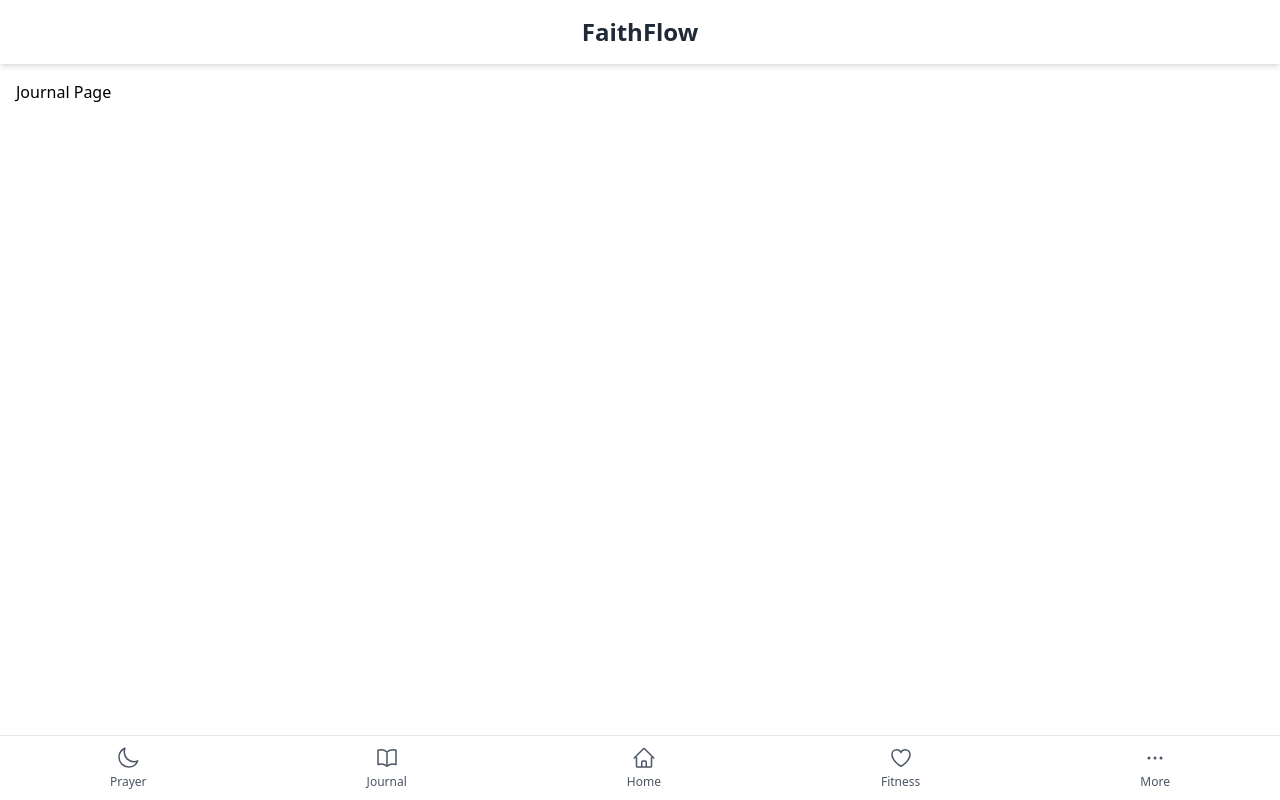
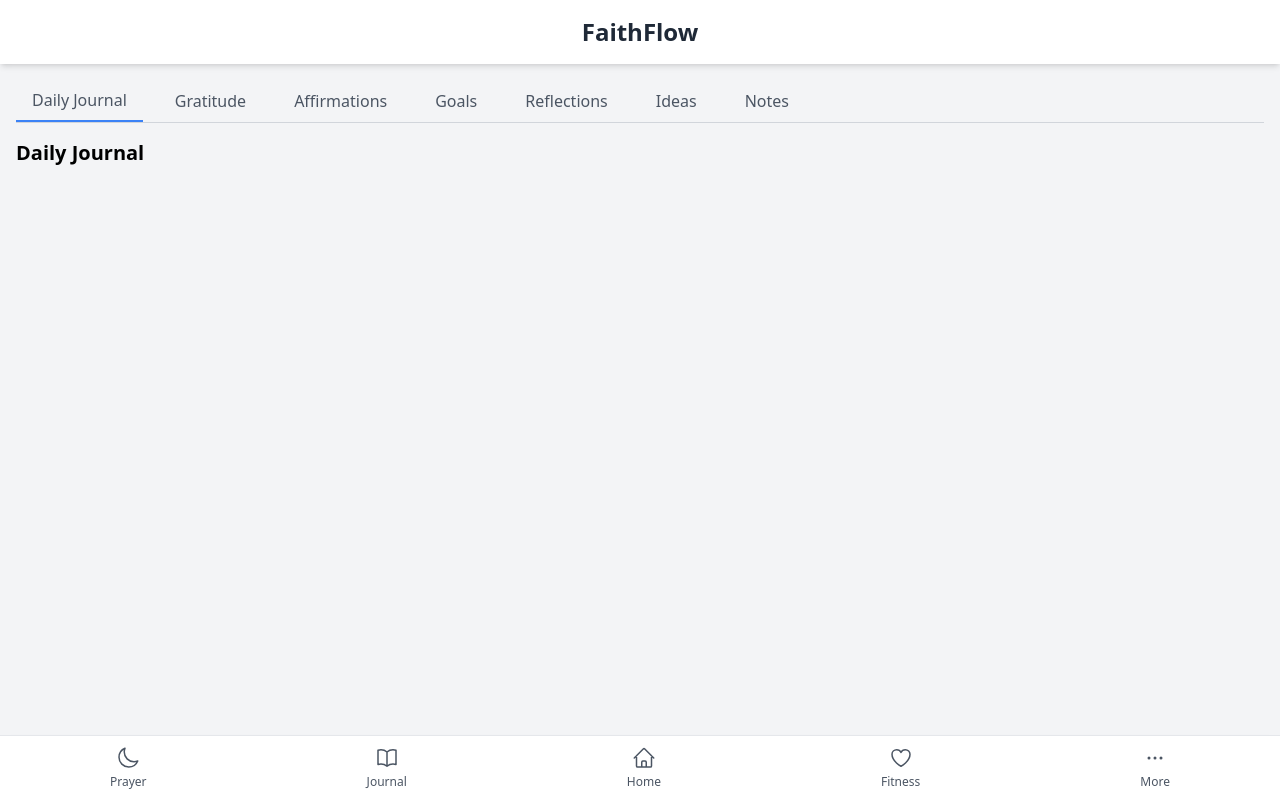
Before and after one commit to abdelhadi-benslim-19/FaithFlow-v0, a plain HTML site: page journal.html in a window 1280 px wide. Drawn offline with nearby package versions, Linux system fonts and the light colour scheme.

Commit message:
Update journal.html

```diff
--- a/journal.html
+++ b/journal.html
@@ -3,26 +3,79 @@
 <head>
     <meta charset="UTF-8">
     <meta name="viewport" content="width=device-width, initial-scale=1.0">
-    <title>FaithFlow | Home</title>
+    <title>Journal Page</title>
+    <link rel="stylesheet" href="../style.css">
     <script src="https://cdn.tailwindcss.com"></script>
-    <link rel="stylesheet" href="style.css">
 </head>
-<body>
+<body class="bg-gray-100">
+    <!-- Header -->
+    <div id="header-placeholder"></div>
 
-      <!-- Placeholder for Header -->
-      <div id="header-placeholder"></div>
+    <!-- Main Content -->
+    <div class="p-4">
+        <!-- Tabs Navigation -->
+        <div class="overflow-x-auto">
+            <div class="flex space-x-4 border-b border-gray-300">
+                <button class="py-2 px-4 text-gray-600 hover:text-blue-500 focus:outline-none" data-target="daily-journal">Daily Journal</button>
+                <button class="py-2 px-4 text-gray-600 hover:text-blue-500 focus:outline-none" data-target="gratitude">Gratitude</button>
+                <button class="py-2 px-4 text-gray-600 hover:text-blue-500 focus:outline-none" data-target="affirmations">Affirmations</button>
+                <button class="py-2 px-4 text-gray-600 hover:text-blue-500 focus:outline-none" data-target="goals">Goals</button>
+                <button class="py-2 px-4 text-gray-600 hover:text-blue-500 focus:outline-none" data-target="reflections">Reflections</button>
+                <button class="py-2 px-4 text-gray-600 hover:text-blue-500 focus:outline-none" data-target="ideas">Ideas</button>
+                <button class="py-2 px-4 text-gray-600 hover:text-blue-500 focus:outline-none" data-target="notes">Notes</button>
+            </div>
+        </div>
 
-      <!-- Main Content -->
-      <div class="p-4">
-          <!-- Content goes here -->
-          <h1>Journal Page</h1>
-      </div>
+        <!-- Tab Content -->
+        <div id="tab-content" class="mt-4">
+            <!-- Daily Journal Content -->
+            <div id="daily-journal" class="tab-content hidden">
+                <h2 class="text-xl font-bold mb-2">Daily Journal</h2>
+                <!-- Add content for the Daily Journal tab here -->
+            </div>
 
-      <!-- Placeholder for Navbar -->
-      <div id="navbar-placeholder"></div>
+            <!-- Gratitude Content -->
+            <div id="gratitude" class="tab-content hidden">
+                <h2 class="text-xl font-bold mb-2">Gratitude</h2>
+                <!-- Add content for the Gratitude tab here -->
+            </div>
 
+            <!-- Affirmations Content -->
+            <div id="affirmations" class="tab-content hidden">
+                <h2 class="text-xl font-bold mb-2">Affirmations</h2>
+                <!-- Add content for the Affirmations tab here -->
+            </div>
 
+            <!-- Goals Content -->
+            <div id="goals" class="tab-content hidden">
+                <h2 class="text-xl font-bold mb-2">Goals</h2>
+                <!-- Add content for the Goals tab here -->
+            </div>
 
-      <script src="./script.js"></script>
+            <!-- Reflections Content -->
+            <div id="reflections" class="tab-content hidden">
+                <h2 class="text-xl font-bold mb-2">Reflections</h2>
+                <!-- Add content for the Reflections tab here -->
+            </div>
+
+            <!-- Ideas Content -->
+            <div id="ideas" class="tab-content hidden">
+                <h2 class="text-xl font-bold mb-2">Ideas</h2>
+                <!-- Add content for the Ideas tab here -->
+            </div>
+
+            <!-- Notes Content -->
+            <div id="notes" class="tab-content hidden">
+                <h2 class="text-xl font-bold mb-2">Notes</h2>
+                <!-- Add content for the Notes tab here -->
+            </div>
+        </div>
+    </div>
+
+    <!-- Footer (Bottom Navbar) -->
+    <div id="navbar-placeholder"></div>
+
+    <!-- Scripts -->
+    <script src="./script.js"></script>
 </body>
-</html>
+    </html>
```
